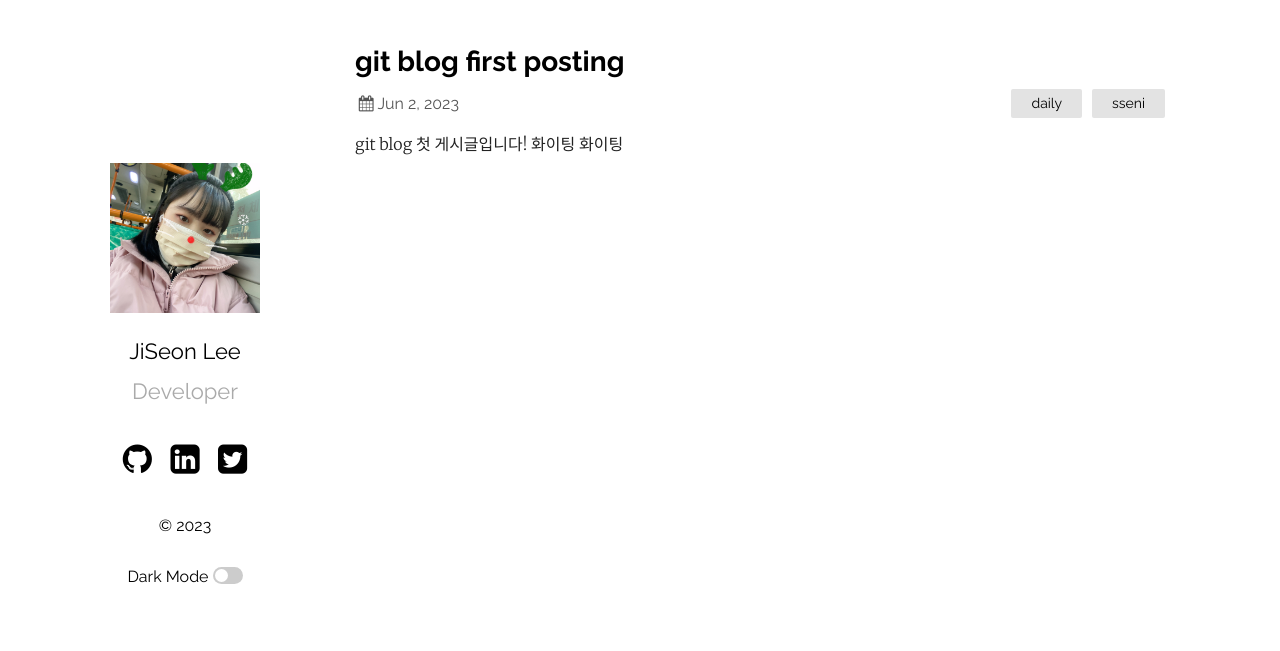
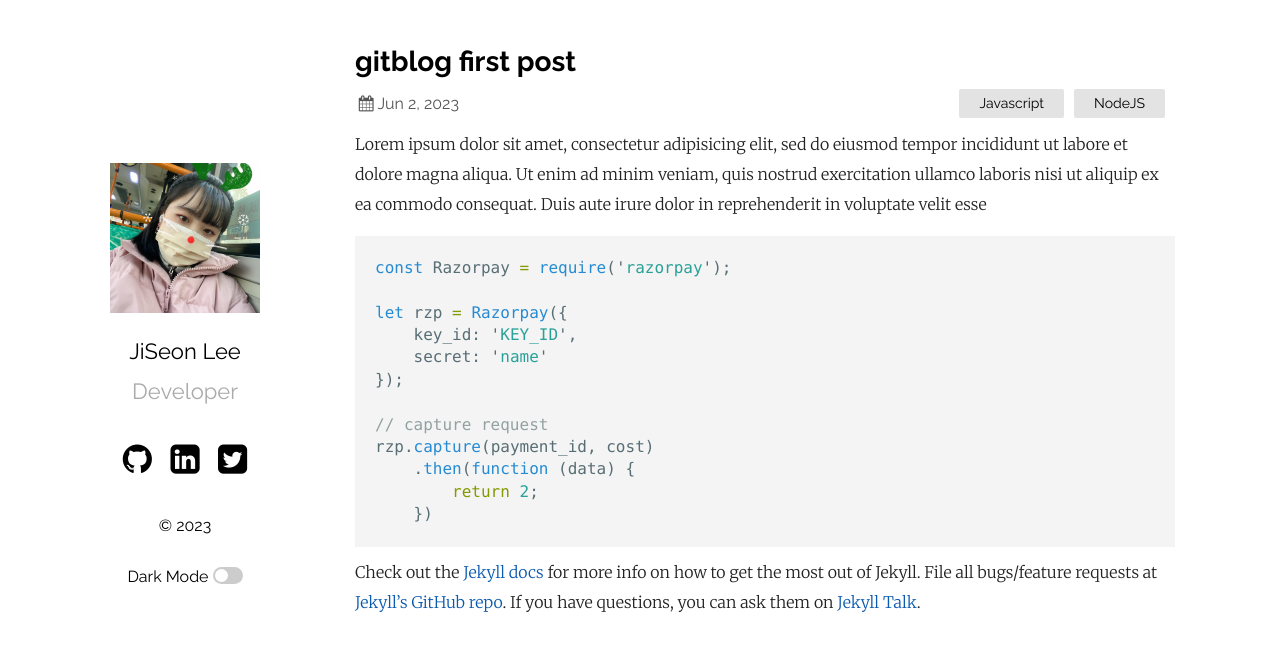
Before and after one commit to jsl1113/gitblog, a Jekyll site: the page built from _posts/2023-06-02-first-posting.markdown, in a window 1280 px wide. Shown: the top 651 px of the page. Built offline with Jekyll 4.4.1, drawn with Linux system fonts in a browser that asks for light colours.

Commit message:
Update 2023-06-02-first-posting.markdown

````diff
--- a/_posts/2023-06-02-first-posting.markdown
+++ b/_posts/2023-06-02-first-posting.markdown
@@ -1,9 +1,28 @@
 ---
 layout: post
-title:  "git blog first posting"
-date:   2023-06-02 11:41:36 +0530
-categories: daily sseni
+title:  "gitblog first post"
+date:   2023-06-02 21:03:36 +0530
+categories: Javascript NodeJS
 ---
+Lorem ipsum dolor sit amet, consectetur adipisicing elit, sed do eiusmod tempor incididunt ut labore et dolore magna aliqua. Ut enim ad minim veniam, quis nostrud exercitation ullamco laboris nisi ut aliquip ex ea commodo consequat. Duis aute irure dolor in reprehenderit in voluptate velit esse
 
-git blog 첫 게시글입니다!
-화이팅 화이팅
+```javascript
+const Razorpay = require('razorpay');
+
+let rzp = Razorpay({
+	key_id: 'KEY_ID',
+	secret: 'name'
+});
+
+// capture request
+rzp.capture(payment_id, cost)
+	.then(function (data) {
+		return 2;
+	})
+```
+
+Check out the [Jekyll docs][jekyll-docs] for more info on how to get the most out of Jekyll. File all bugs/feature requests at [Jekyll’s GitHub repo][jekyll-gh]. If you have questions, you can ask them on [Jekyll Talk][jekyll-talk].
+
+[jekyll-docs]: https://jekyllrb.com/docs/home
+[jekyll-gh]:   https://github.com/jekyll/jekyll
+[jekyll-talk]: https://talk.jekyllrb.com/
````
